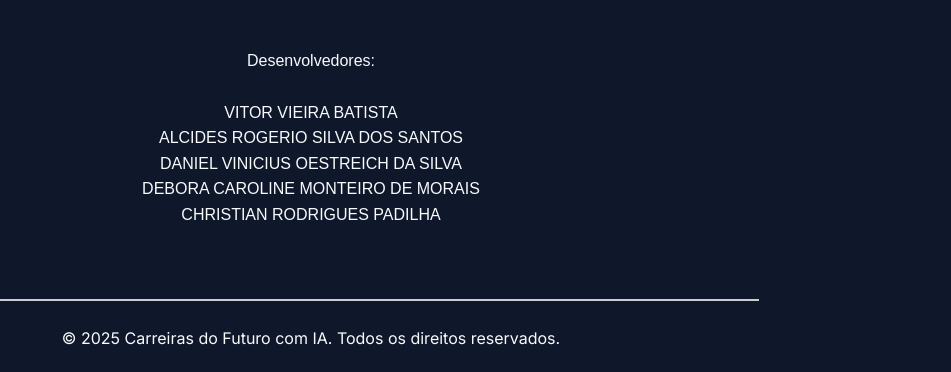
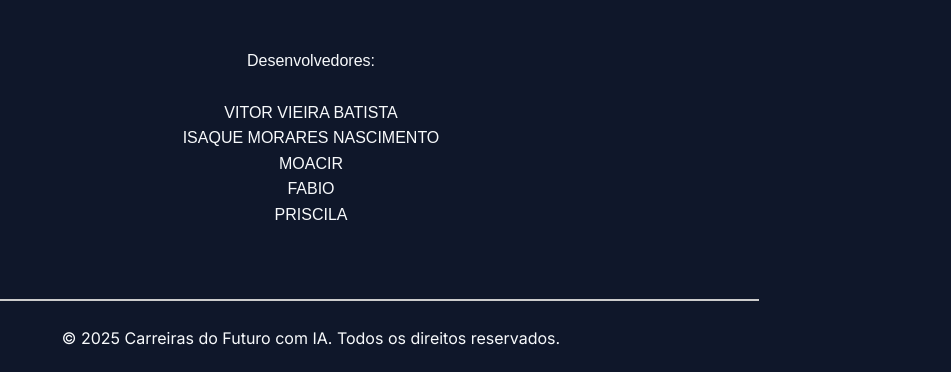
Before and after one commit to moaaskt/ChatJovemProgramador-staging, a plain HTML site: page templates/index.html in a window 1280 px wide. Shown: the part 1024-1396 px from the top of the page, without its empty margins (329-1280 px from the left). Drawn offline with Linux system fonts and the light colour scheme.

Commit message:
now de novo

```diff
--- a/templates/index.html
+++ b/templates/index.html
@@ -175,10 +175,10 @@
             <p>Desenvolvedores:</p>
             <br>
             <p>VITOR VIEIRA BATISTA</p>
-            <p>ALCIDES ROGERIO SILVA DOS SANTOS</p>
-            <p>DANIEL VINICIUS OESTREICH DA SILVA</p>
-            <p>DEBORA CAROLINE MONTEIRO DE MORAIS</p>
-            <p>CHRISTIAN RODRIGUES PADILHA</p>
+            <p>ISAQUE MORARES NASCIMENTO</p>
+            <p>MOACIR</p>
+            <p>FABIO</p>
+            <p>PRISCILA</p>
           </div>
           <br>
           <br>
```
